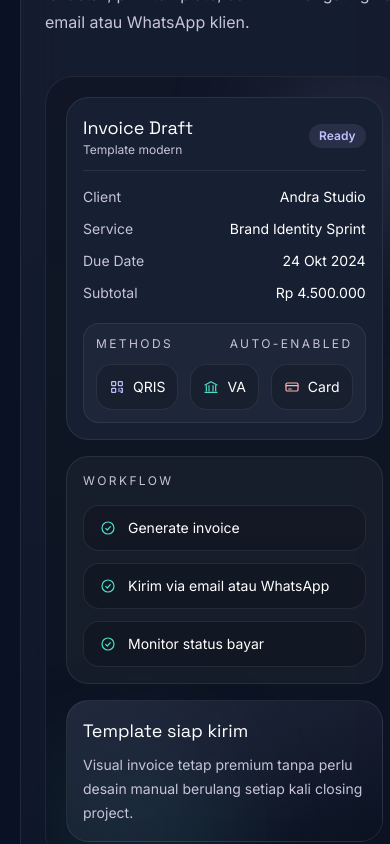
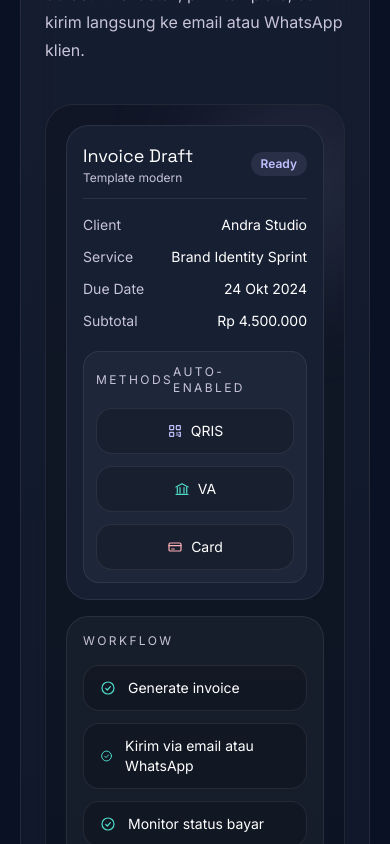
Before and after one commit to Thoriq0/nagih-digital, a Next.js app: page / in a window 390 px wide. Shown: the part 3700-4544 px from the top of the page. Built offline with nearby package versions, Linux system fonts and the light colour scheme.

Commit message:
Fix feature card shrink on mobile

```diff
--- a/src/components/landing/home-page.js
+++ b/src/components/landing/home-page.js
@@ -512,8 +512,8 @@ function FeatureArtwork() {
     <div className="relative mt-10 min-h-56 overflow-hidden rounded-[1.75rem] border border-white/8 bg-black/18 p-5">
       <div className="absolute -right-10 top-0 h-40 w-40 rounded-full bg-primary/18 blur-3xl" />
       <div className="absolute -bottom-8 left-8 h-32 w-32 rounded-full bg-secondary/18 blur-3xl" />
-      <div className="relative grid gap-4 md:grid-cols-[1.05fr_0.95fr]">
-        <div className="rounded-[1.4rem] border border-white/8 bg-surface-container p-4">
+      <div className="relative grid min-w-0 gap-4 md:grid-cols-[1.05fr_0.95fr]">
+        <div className="min-w-0 rounded-[1.4rem] border border-white/8 bg-surface-container p-4">
           <div className="flex items-center justify-between border-b border-white/8 pb-3">
             <div>
               <p className="font-heading text-lg text-white">Invoice Draft</p>
@@ -530,9 +530,9 @@ function FeatureArtwork() {
               ["Due Date", "24 Okt 2024"],
               ["Subtotal", "Rp 4.500.000"],
             ].map(([label, value]) => (
-              <div key={label} className="flex items-center justify-between text-sm">
+              <div key={label} className="flex min-w-0 items-center justify-between gap-3 text-sm">
                 <span className="text-on-surface-variant">{label}</span>
-                <span className="text-white">{value}</span>
+                <span className="min-w-0 text-right text-white">{value}</span>
               </div>
             ))}
           </div>
@@ -541,11 +541,11 @@ function FeatureArtwork() {
               <span>Methods</span>
               <span>Auto-enabled</span>
             </div>
-            <div className="mt-3 flex gap-3">
+            <div className="mt-3 grid gap-3 sm:grid-cols-3">
               {paymentMethods.map((method) => (
                 <div
                   key={method.label}
-                  className="flex flex-1 items-center justify-center gap-2 rounded-2xl border border-white/8 bg-black/18 px-3 py-3 text-sm text-white"
+                  className="flex min-w-0 items-center justify-center gap-2 rounded-2xl border border-white/8 bg-black/18 px-3 py-3 text-sm text-white"
                 >
                   <Icon className={`h-4 w-4 ${method.tone}`} name={method.icon} />
                   <span>{method.label}</span>
@@ -554,7 +554,7 @@ function FeatureArtwork() {
             </div>
           </div>
         </div>
-        <div className="flex flex-col justify-between gap-4">
+        <div className="min-w-0 flex flex-col justify-between gap-4">
           <div className="rounded-[1.4rem] border border-white/8 bg-white/[0.04] p-4">
             <p className="text-xs uppercase tracking-[0.2em] text-on-surface-variant">
               Workflow
@@ -693,8 +693,8 @@ function FeaturesSection() {
         description="Setiap section dirancang untuk membantu Anda mengirim, memantau, dan menagih tanpa drama administratif."
       />
       <div className="mt-14 grid gap-6 md:grid-cols-12">
-        <article className="glass-panel md:col-span-8 rounded-[2rem] p-6 sm:p-8">
-          <div className="max-w-xl">
+        <article className="glass-panel min-w-0 overflow-hidden md:col-span-8 rounded-[2rem] p-6 sm:p-8">
+          <div className="max-w-xl min-w-0">
             <div className={`feature-icon ${toneClasses[primaryFeature.tone]}`}>
               <Icon className="h-7 w-7" name={primaryFeature.icon} />
             </div>
@@ -714,7 +714,7 @@ function FeaturesSection() {
         {[whatsappFeature, trackingFeature].map((feature) => (
           <article
             key={feature.id}
-            className="glass-panel md:col-span-4 rounded-[2rem] p-6 sm:p-8"
+            className="glass-panel min-w-0 overflow-hidden md:col-span-4 rounded-[2rem] p-6 sm:p-8"
           >
             <div className={`feature-icon ${toneClasses[feature.tone]}`}>
               <Icon className="h-7 w-7" name={feature.icon} />
@@ -794,9 +794,9 @@ function FeaturesSection() {
           </article>
         ))}
 
-        <article className="glass-panel md:col-span-8 rounded-[2rem] p-6 sm:p-8">
-          <div className="grid gap-8 lg:grid-cols-[0.9fr_1.1fr] lg:items-center">
-            <div>
+        <article className="glass-panel min-w-0 overflow-hidden md:col-span-8 rounded-[2rem] p-6 sm:p-8">
+          <div className="grid min-w-0 gap-8 lg:grid-cols-[0.9fr_1.1fr] lg:items-center">
+            <div className="min-w-0">
               <div className={`feature-icon ${toneClasses[paymentFeature.tone]}`}>
                 <Icon className="h-7 w-7" name={paymentFeature.icon} />
               </div>
```
